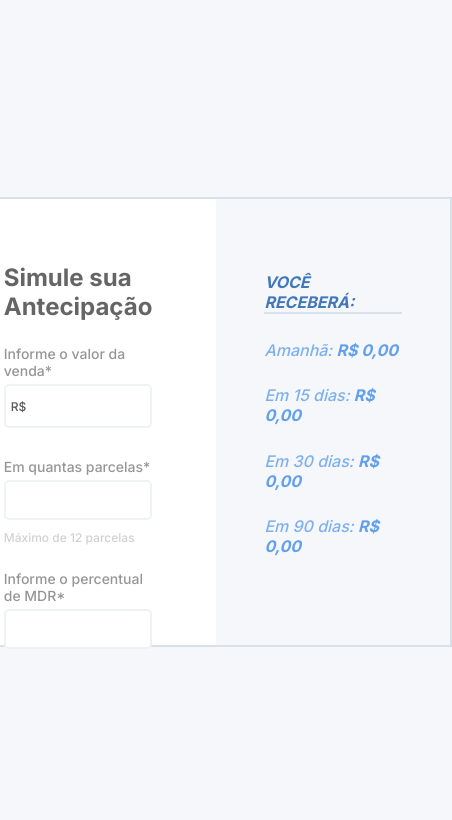
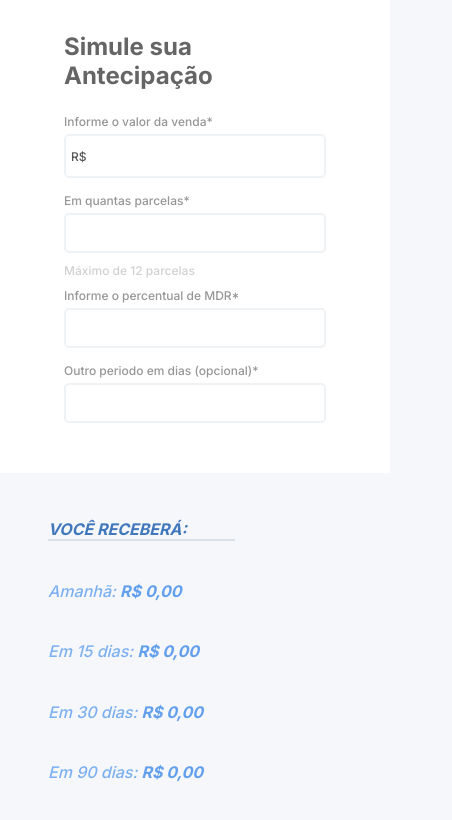
Before and after one commit to TAraujoS/desafio-frontend-1-taraujos, a React (Create React App) app: page / in a window 390 px wide. Shown: the top 820 px of the page, 452 px wide, since content can reach past the window. Built offline with nearby package versions, Linux system fonts and the light colour scheme.

Commit message:
feat: other days input and mobile style

```diff
--- a/src/components/RegisterCalc/index.tsx
+++ b/src/components/RegisterCalc/index.tsx
@@ -9,7 +9,7 @@ export interface IRegisterValue {
   amount: number;
   installments: number;
   mdr: number;
-  days?: [];
+  days?: string | number[];
 }
 
 export const RegisterValue = () => {
@@ -39,6 +39,14 @@ export const RegisterValue = () => {
   } = useForm<IRegisterValue>({ resolver: yupResolver(schema) });
 
   const onSubmit = (data: IRegisterValue) => {
+    if (data.days === "") {
+      delete data.days;
+    } else if (data.days) {
+      data.days = (data.days as string)
+        .concat(", 1, 15, 30, 90")
+        .split(",")
+        .map((day: string) => Number(day));
+    }
     if (data.amount && data.installments && data.mdr) {
       registerValue(data);
     }
@@ -89,6 +97,11 @@ export const RegisterValue = () => {
           />
           <span className="error">{errors.mdr?.message}</span>
         </DivInput>
+
+        <DivInput>
+          <label>Outro periodo em dias (opcional)*</label>
+          <input type="number" id="days" {...register("days")} />
+        </DivInput>
       </form>
     </Container>
   );
--- a/src/components/RegisterCalc/styles.ts
+++ b/src/components/RegisterCalc/styles.ts
@@ -24,6 +24,18 @@ export const Container = styled.section`
     font-weight: 500;
 
     color: var(--red-input);
+  }
+
+  @media screen and (max-width: 425px) {
+    padding: 2rem 4rem;
+
+    form {
+      gap: 10px;
+
+      label {
+        font-size: 12px;
+      }
+    }
   }
 `;
 
--- a/src/components/ResultCalc/index.tsx
+++ b/src/components/ResultCalc/index.tsx
@@ -8,17 +8,26 @@ export const ResultValues = () => {
     <Container>
       <h2>VOCÊ RECEBERÁ:</h2>
       <p>
-        Amanhã: <span>R$ {valueDay.length === 0 ? 0 : valueDay[0]},00</span>
+        Amanhã: <span>R$ {valueDay === "" ? 0 : valueDay[1]},00</span>
       </p>
       <p>
-        Em 15 dias: <span>R$ {valueDay.length === 0 ? 0 : valueDay[1]},00</span>
+        Em 15 dias: <span>R$ {valueDay === "" ? 0 : valueDay[15]},00</span>
       </p>
       <p>
-        Em 30 dias: <span>R$ {valueDay.length === 0 ? 0 : valueDay[2]},00</span>
+        Em 30 dias: <span>R$ {valueDay === "" ? 0 : valueDay[30]},00</span>
       </p>
       <p>
-        Em 90 dias: <span>R$ {valueDay.length === 0 ? 0 : valueDay[3]},00</span>
+        Em 90 dias: <span>R$ {valueDay === "" ? 0 : valueDay[90]},00</span>
       </p>
+      {Object.keys(valueDay).map((day: any) =>
+        day !== "1" && day !== "15" && day !== "30" && day !== "90" ? (
+          <p key={day}>
+            Em {day} dias: <span>R$ {valueDay[day]},00</span>
+          </p>
+        ) : (
+          <p key={day} className="empty"></p>
+        )
+      )}
     </Container>
   );
 };
--- a/src/components/ResultCalc/styles.ts
+++ b/src/components/ResultCalc/styles.ts
@@ -32,6 +32,16 @@ const Container = styled.section`
       color: var(--blue-span);
     }
   }
+
+  .empty {
+    display: none;
+  }
+
+  @media screen and (max-width: 425px) {
+    margin: 1rem 3rem;
+    padding-bottom: 1rem;
+    gap: 10px;
+  }
 `;
 
 export default Container;
--- a/src/context/CalcContext.tsx
+++ b/src/context/CalcContext.tsx
@@ -9,19 +9,19 @@ interface ICalcProviderProps {
 
 interface ICalcContext {
   registerValue(data: IRegisterValue): void;
-  valueDay: number[];
+  valueDay: string;
 }
 
 export const CalcContext = createContext({} as ICalcContext);
 
 const CalcProvider = ({ children }: ICalcProviderProps) => {
-  const [valueDay, setValueDay] = useState<number[]>([]);
+  const [valueDay, setValueDay] = useState<string>("");
 
   function registerValue(data: IRegisterValue): void {
     api
       .post("", data)
       .then((response) => {
-        setValueDay(Object.values(response.data));
+        setValueDay(response.data);
       })
       .catch((err) => {
         if (err.code === "ERR_BAD_REQUEST") {
--- a/src/pages/Main/styles.ts
+++ b/src/pages/Main/styles.ts
@@ -2,9 +2,15 @@ import styled from "styled-components";
 
 export const Container = styled.main`
   display: flex;
-  height: 45vh;
+  height: 50vh;
   width: 100%;
-  min-height: 450px;
+  min-height: 515px;
 
   border: 2px solid var(--lightblue-border);
+
+  @media screen and (max-width: 425px) {
+    height: 100vh;
+    flex-direction: column;
+    border: none;
+  }
 `;
```
